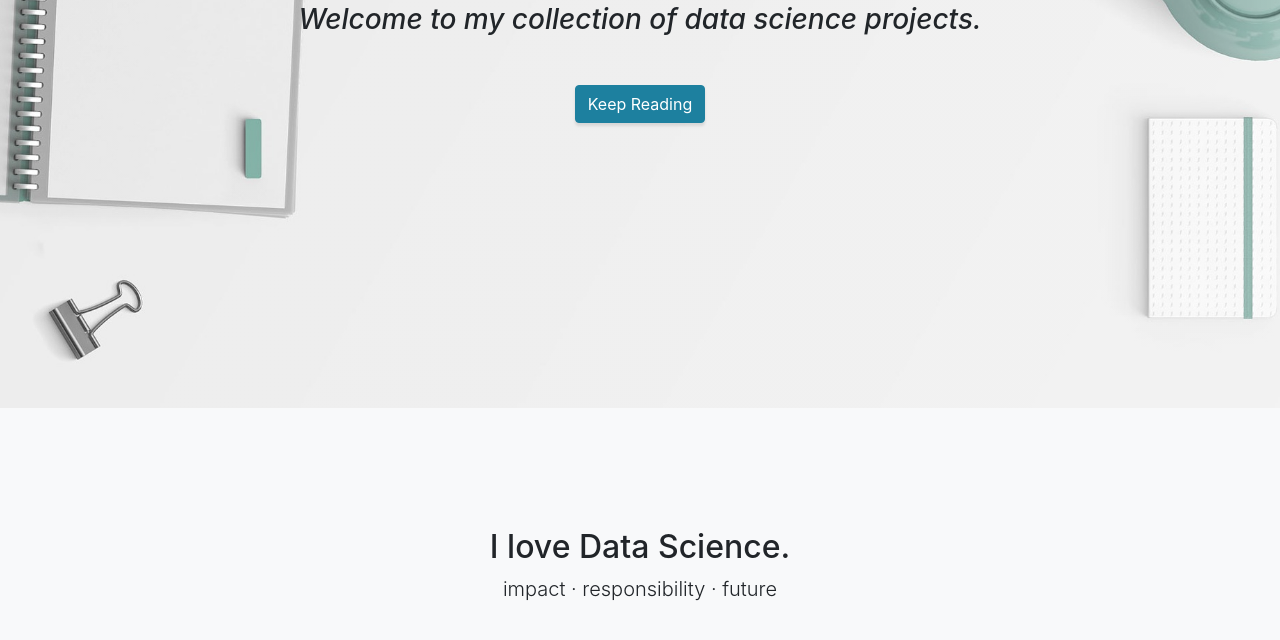
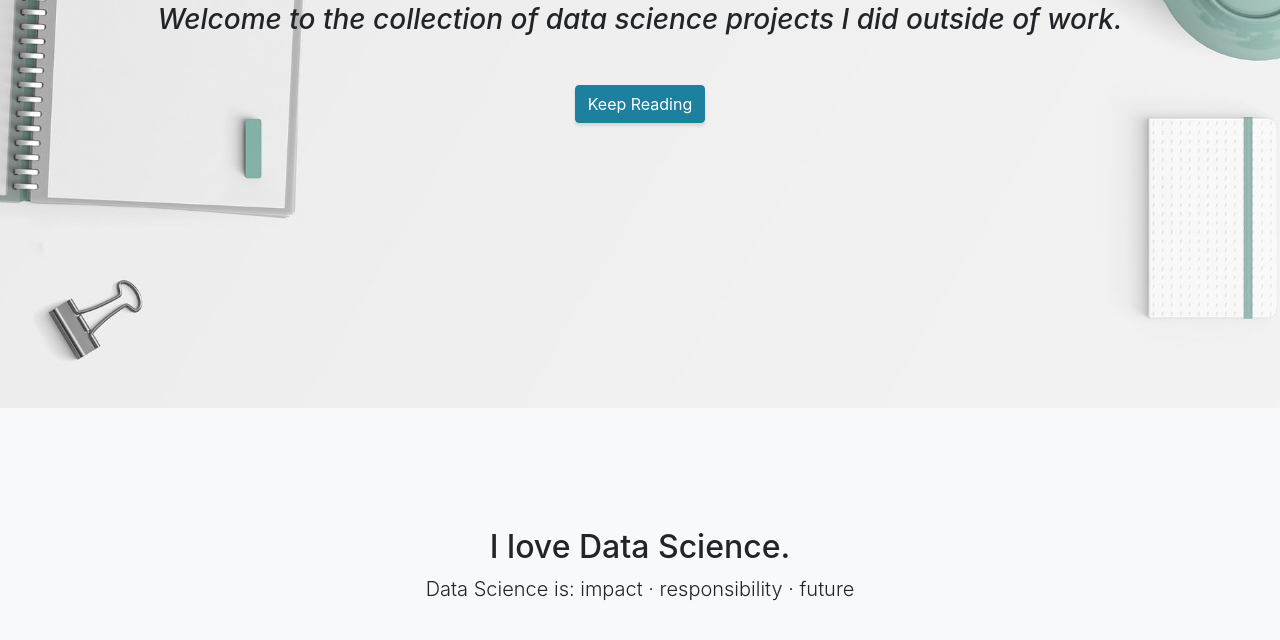
Before and after one commit to erinyunyou/data-inspired, a website with bundled scripts: page index.html in a window 1280 px wide. Shown: the part 392-1032 px from the top of the page. Built offline with nearby package versions, Linux system fonts and the light colour scheme.

Commit message:
update index.html

```diff
--- a/index.html
+++ b/index.html
@@ -51,7 +51,7 @@
       <div class="container text-center my-auto">
         <h1 class="mb-1">Hello!</h1>
         <h3 class="mb-5">
-          <em>Welcome to my collection of data science projects.</em>
+          <em>Welcome to the collection of data science projects I did outside of work.</em>
         </h3>
         <a class="btn btn-primary btn-xl js-scroll-trigger" href="#about">Keep Reading</a>
       </div>
@@ -64,7 +64,7 @@
         <div class="row">
           <div class="col-lg-10 mx-auto">
             <h2>I love Data Science.</h2>
-            <p class="lead mb-5"> impact &middot; responsibility &middot; future
+            <p class="lead mb-5">Data Science is: impact &middot; responsibility &middot; future
             </p>
           </div>
         </div>
```
